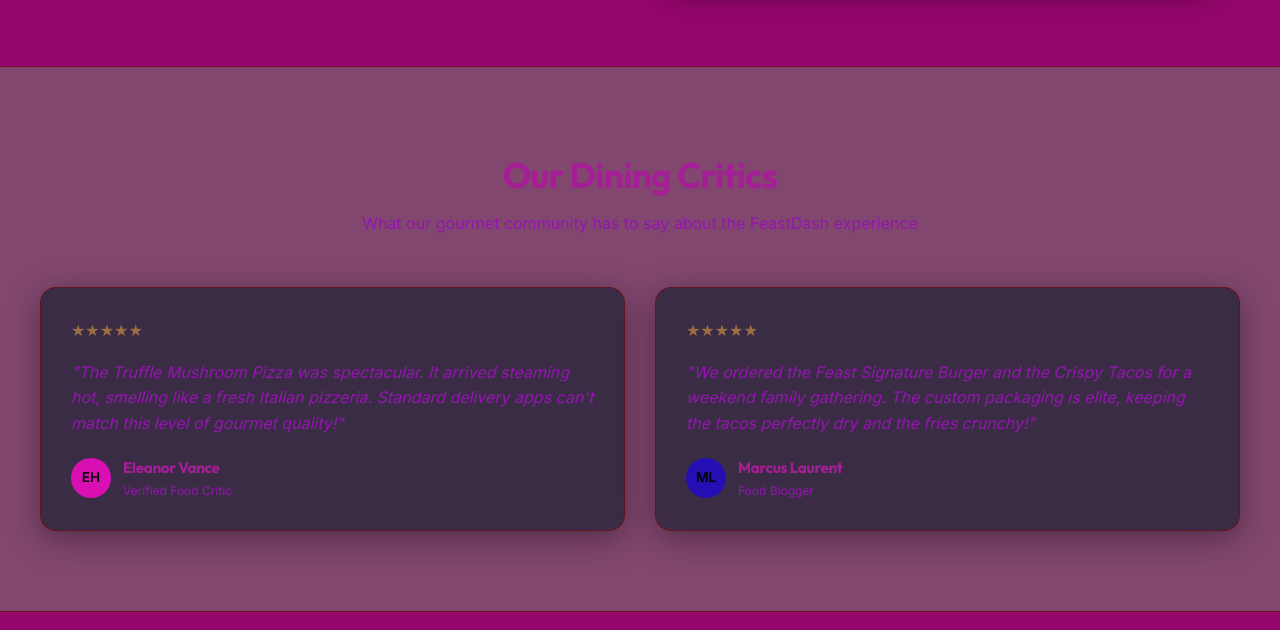
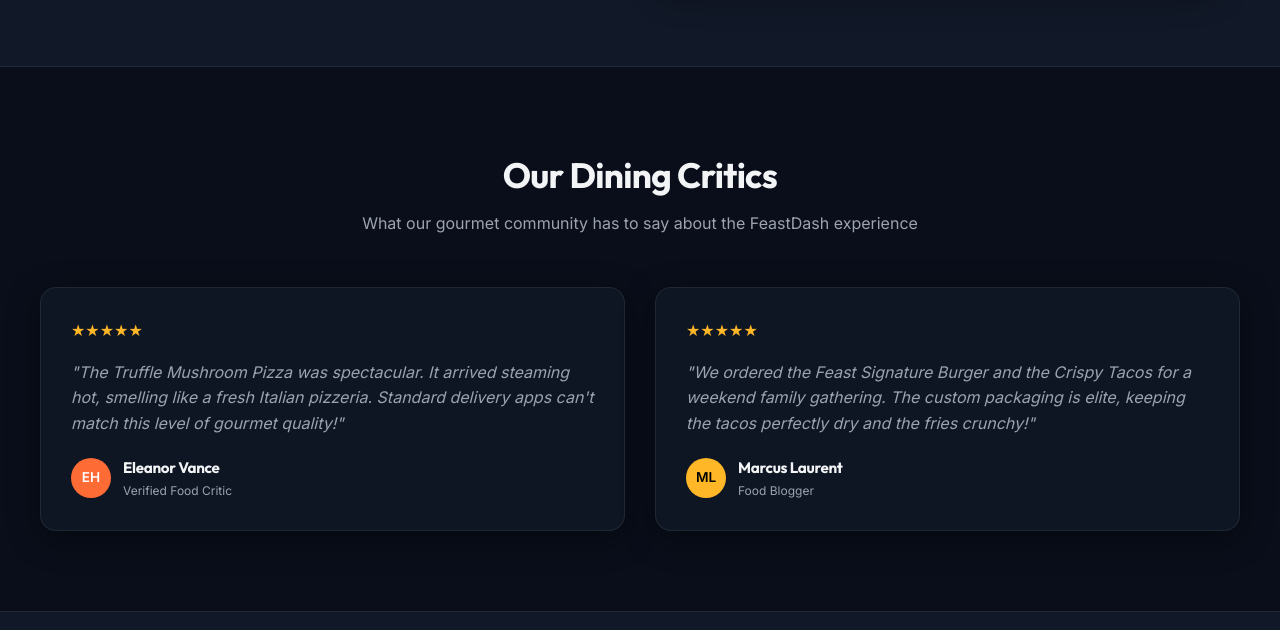
Before and after one commit to MadhurantakamKavya/foodorderingapp, a website: page public/index.html in a window 1280 px wide. Shown: the part 1640-2270 px from the top of the page. Drawn offline with Linux system fonts and the light colour scheme.

Commit message:
Update theme to professional dark mode: space-navy and gold accents

```diff
--- a/public/css/style.css
+++ b/public/css/style.css
@@ -5,20 +5,20 @@
   --font-display: 'Outfit', sans-serif;
   --font-body: 'Inter', sans-serif;
 
-  --color-bg: #82476f;
-  --color-bg-alt: #95066d;
-  --color-primary: #050f5b86;
+  --color-bg: #090e1a;
+  --color-bg-alt: #111827;
+  --color-primary: #ff6b35;
   /* Neon Coral Orange */
-  --color-primary-hover: #8d3636;
-  --color-secondary: #9e6e44;
+  --color-primary-hover: #ff8552;
+  --color-secondary: #ffb627;
   /* Amber Gold */
-  --color-text-main: #a51e96;
-  --color-text-muted: #9515b1;
+  --color-text-main: #f3f4f6;
+  --color-text-muted: #9ca3af;
 
-  --glass-bg: rgba(22, 31, 48, 0.65);
-  --glass-bg-hover: rgba(15, 83, 194, 0.8);
-  --glass-border: rgba(111, 13, 13, 0.723);
-  --glass-glow: 0 8px 32px 0 rgba(0, 0, 0, 0.37);
+  --glass-bg: rgba(17, 24, 39, 0.75);
+  --glass-bg-hover: rgba(31, 41, 55, 0.85);
+  --glass-border: rgba(255, 255, 255, 0.08);
+  --glass-glow: 0 8px 32px 0 rgba(0, 0, 0, 0.4);
 
   --radius-sm: 8px;
   --radius-md: 16px;
--- a/public/index.html
+++ b/public/index.html
@@ -157,7 +157,7 @@
           match this level of gourmet quality!"</p>
         <div style="display: flex; gap: 12px; align-items: center;">
           <div
-            style="background: #d90fb4; width: 40px; height: 40px; border-radius: 50%; font-weight: 700; color: black; display: flex; align-items: center; justify-content: center; font-size: 0.85rem;">
+            style="background: #ff6b35; width: 40px; height: 40px; border-radius: 50%; font-weight: 700; color: white; display: flex; align-items: center; justify-content: center; font-size: 0.85rem;">
             EH</div>
           <div>
             <h4 style="font-size: 0.95rem;">Eleanor Vance</h4>
@@ -173,7 +173,7 @@
           the tacos perfectly dry and the fries crunchy!"</p>
         <div style="display: flex; gap: 12px; align-items: center;">
           <div
-            style="background: #250fb4; width: 40px; height: 40px; border-radius: 50%; font-weight: 700; color: black; display: flex; align-items: center; justify-content: center; font-size: 0.85rem;">
+            style="background: #ffb627; width: 40px; height: 40px; border-radius: 50%; font-weight: 700; color: black; display: flex; align-items: center; justify-content: center; font-size: 0.85rem;">
             ML</div>
           <div>
             <h4 style="font-size: 0.95rem;">Marcus Laurent</h4>
```
